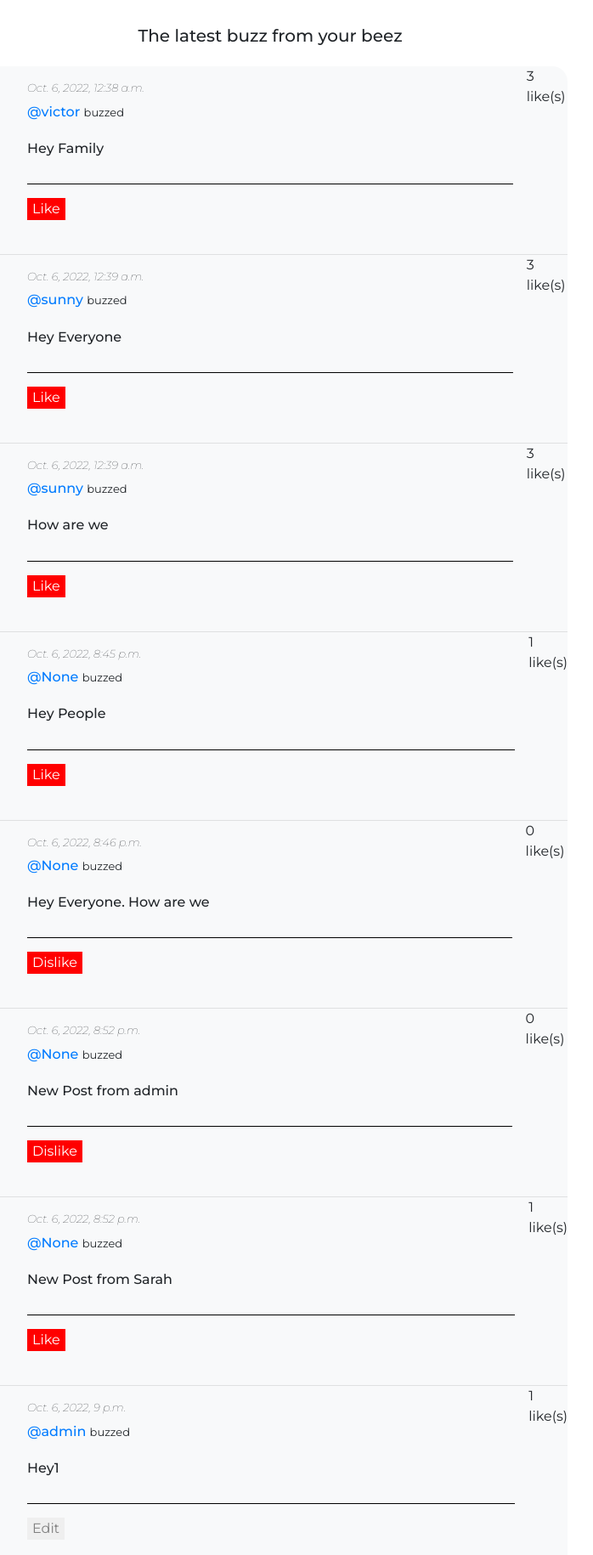
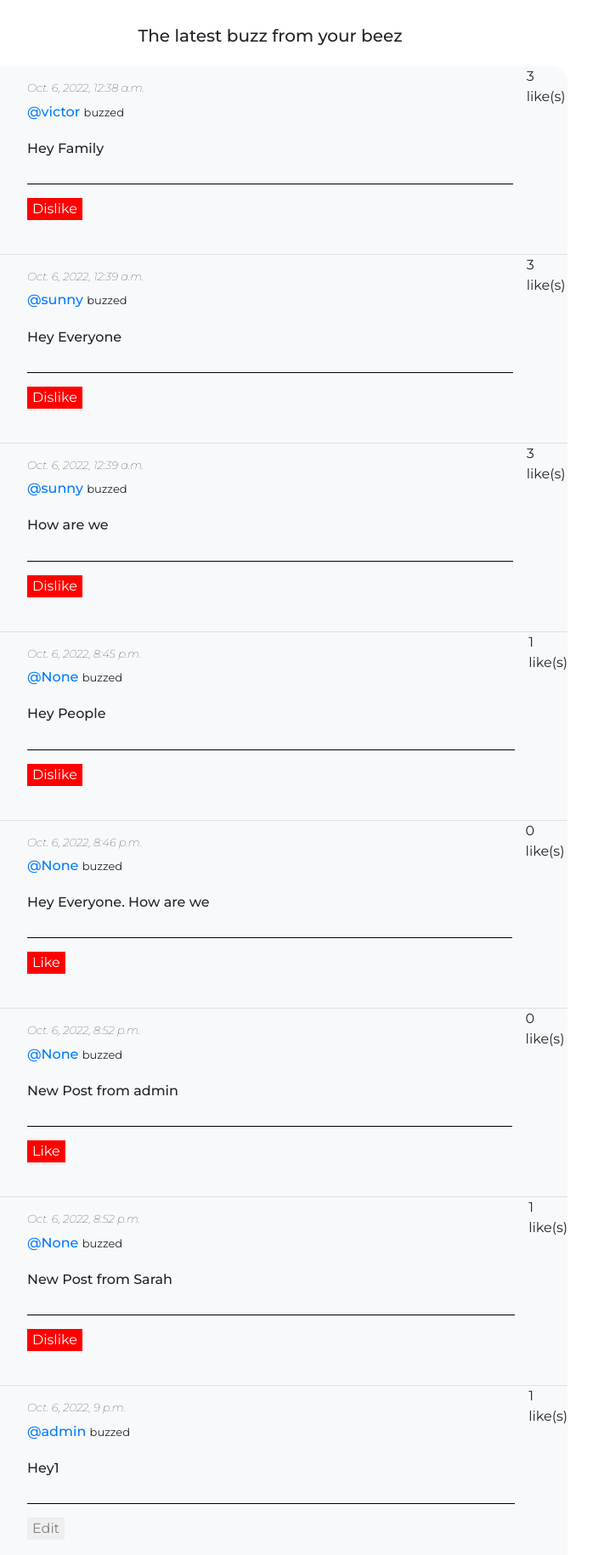
Before and after one commit to Victor-UGB/HiveNetwork, a Django app: page / in a window 1280 px wide. Shown: the part 390-2220 px from the top of the page at 85% size, without its empty margins (322-1020 px from the left). Run offline with Django 3.2, Linux system fonts and the light colour scheme; a user stored in the database is signed in; data comes from the database, SQL or seed files in the repository; both versions use the stored data as it was after the commit; some libraries are stand-ins or nearby versions.

Commit message:
new commit

```diff
--- a/network/static/network/page.js
+++ b/network/static/network/page.js
@@ -111,11 +111,11 @@ function likehandler(id, activeButton, activeLikeCount){
         if(post.liked == false){
 
             console.log(`Is this post liked ${post.liked} was false`)
-            console.log("disliked")
-            i = parseInt(activeLikeCount.innerHTML) - 1
+            console.log("liked")
+            i = parseInt(activeLikeCount.innerHTML) + 1
             console.log(`Int version${ i } `)
             activeLikeCount.innerHTML = i
-            activeButton.innerHTML = "Disliked Now Like";
+            activeButton.innerHTML = "Liked Now Dislike";
             const splitData = post.data.split(/[|]|{|}/)
             const likerData = splitData[2]
             const splitDataDict = likerData.split(":")
@@ -135,10 +135,10 @@ function likehandler(id, activeButton, activeLikeCount){
             console.log("liked")
             like_count = activeButton.nextElementSibling
             console.log(` number of likes: ${like_count}`)
-            i = parseInt(activeLikeCount.innerHTML) + 1
+            i = parseInt(activeLikeCount.innerHTML) - 1
             console.log(`Int version${ i-1 } `)
             activeLikeCount.innerHTML = i
-            activeButton.innerHTML = "Liked now Dislike";
+            activeButton.innerHTML = "Disliked now Like";
             const splitData = post.data.split(/[|]|{|}/)
             console.log(splitData[2])
             const likerData = splitData[2]
--- a/network/templates/network/index.html
+++ b/network/templates/network/index.html
@@ -27,10 +27,10 @@
                     {% else  %}
                         {% if post in user_profile.likes.all %}
                         {%csrf_token%}
-                        <button class="like_button" onclick="location.href='{%url 'like' post.id%}"> Like </button>
+                        <button class="like_button" onclick="location.href='{%url 'like' post.id%}"> Dislike </button>
                         {% else %}
                         {%csrf_token%}
-                        <button class="like_button" onclick="location.href='{%url 'like' post.id%}"> Dislike </button>
+                        <button class="like_button" onclick="location.href='{%url 'like' post.id%}"> Like </button>
                         {%endif%}
                 {% endif %}
                 </div>
--- a/network/views.py
+++ b/network/views.py
@@ -118,6 +118,7 @@ def like(request, id):
         else:
 
             post.liked.remove(user_profile)
+            post.save()
             print(f'These are the profiles that have liked this post: {post.liked.all()}')
             return JsonResponse({"liked": True, "data": data})
 
```
Also changed, not shown: db.sqlite3.
